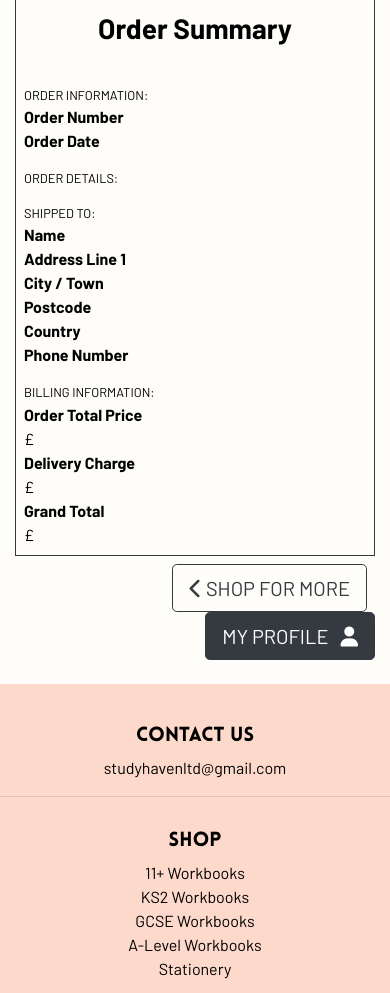
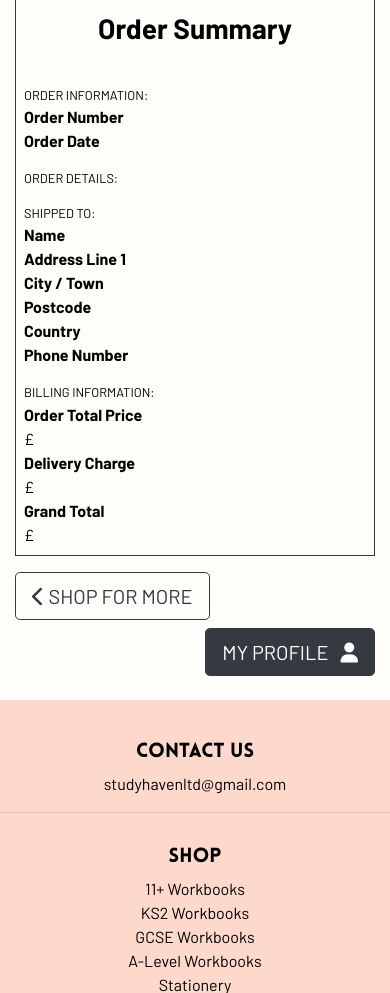
Before and after one commit to jerhabor/studyhaven, a Django app: template checkout/templates/checkout/checkout_success.html in a window 390 px wide. Shown: the part 383-1376 px from the top of the page. Run offline with Django 3.2, Linux system fonts and the light colour scheme; the template is opened without the code that fills it, so the values that code supplies are empty; the visitor is signed in with stand-in values (Sample User, id 1); some libraries are stand-ins or nearby versions.

Commit message:
REFACTOR: Sorted out the responsiveness of the form and the buttons.

```diff
--- a/checkout/templates/checkout/checkout_success.html
+++ b/checkout/templates/checkout/checkout_success.html
@@ -180,23 +180,24 @@
             </div>
         </div>
         <!-- Navigation Buttons -->
-        <div class="col-12 offset-lg-3 col-lg-6 text-right mb-4">
+        <div class="col-12 offset-lg-2 col-lg-8 offset-xl-3 col-xl-6 mt-2 mb-4">
             {% if came_from_profile %}
-                <a href="{% url 'profile' %}" class="btn btn-dark btn-lg">
+                <a href="{% url 'profile' %}" class="btn btn-dark btn-lg float-right">
                     <span class="icon">
                         <i class="fas fa-angle-left"></i>
                     </span>
                     <span class="text-uppercase">Back to My Profile</span>
                 </a>
             {% else %}
-                <a href="{% url 'shop' %}" class="btn {% if request.user.is_authenticated %}btn-outline-dark mr-2{% else %}btn-dark{% endif %} btn-lg">
+                <a href="{% url 'shop' %}" class="btn {% if request.user.is_authenticated %}btn-outline-dark mr-0 mr-sm-2{% else %}btn-dark{% endif %} btn-lg">
                     <span class="icon">
                         <i class="fas fa-chevron-left"></i>
                     </span>
                     <span class="text-uppercase">Shop for more</span>
                 </a>
                 {% if request.user.is_authenticated %}
-                <a href="{% url 'profile' %}" class="btn btn-dark btn-lg">
+                <br class="d-sm-none checkout-button-line">
+                <a href="{% url 'profile' %}" class="btn btn-dark btn-lg mt-2 mt-sm-0 float-right">
                     <span class="text-uppercase">My Profile</span>
                     <span class="icon">
                         <i class="fas fa-user ml-2"></i>
```
